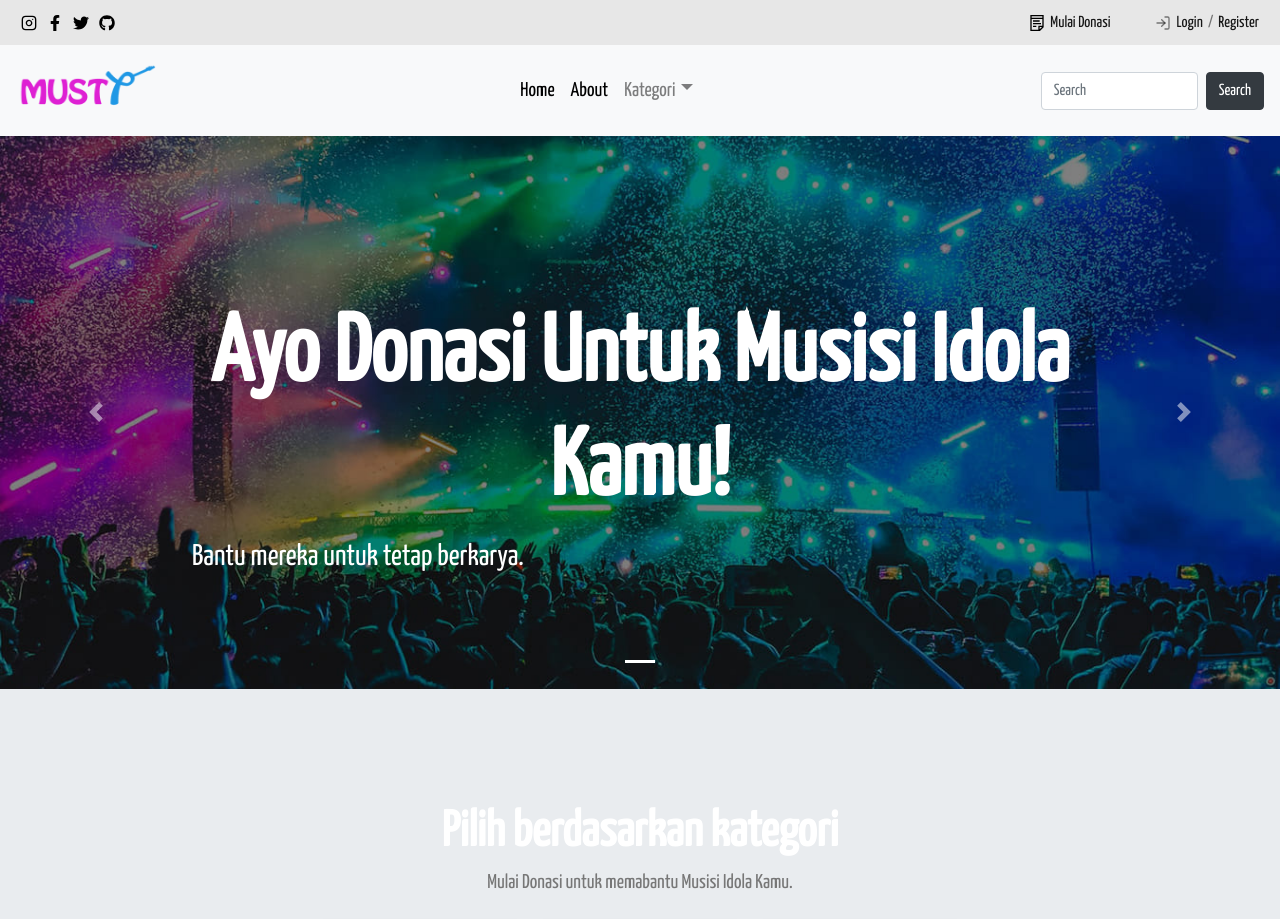
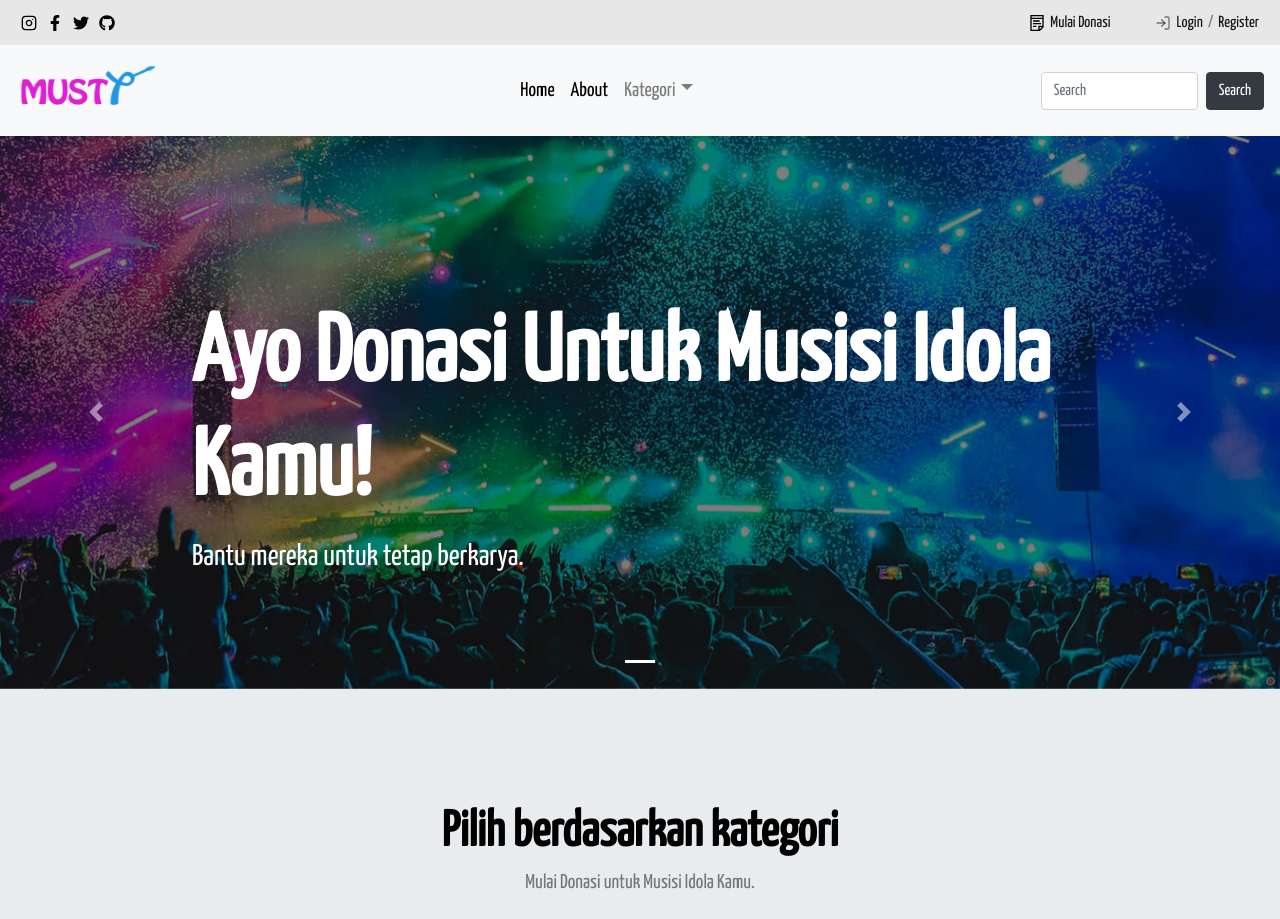
Before and after one commit to MustyDev/Musty, a React (Create React App) app in the folder front-end/: page / in a window 1280 px wide. Shown: the top 919 px of the page. Built offline with nearby package versions, Linux system fonts and the light colour scheme.

Commit message:
Update Home

```diff
--- a/front-end/src/App.css
+++ b/front-end/src/App.css
@@ -76,6 +76,7 @@ footer {
 
 .text-container {
   font-weight: bolder;
+  color: black;
 }
 
 .row-category {
@@ -103,6 +104,7 @@ footer {
   font-size: 95px;
   font-weight: bold;
   margin-top: -400px;
+  text-align: left;
 }
 
 .deskripsi-carousel {
--- a/front-end/src/Components/Container.js
+++ b/front-end/src/Components/Container.js
@@ -7,7 +7,7 @@ function Cntnr() {
       <Container className="container-category">
         <h1 className="text-container">Pilih berdasarkan kategori</h1>
         <h5 className="deskripsi-container">
-          Mulai Donasi untuk memabantu Musisi Idola Kamu.
+          Mulai Donasi untuk Musisi Idola Kamu.
         </h5>
       </Container>
     </Jumbotron>
```
